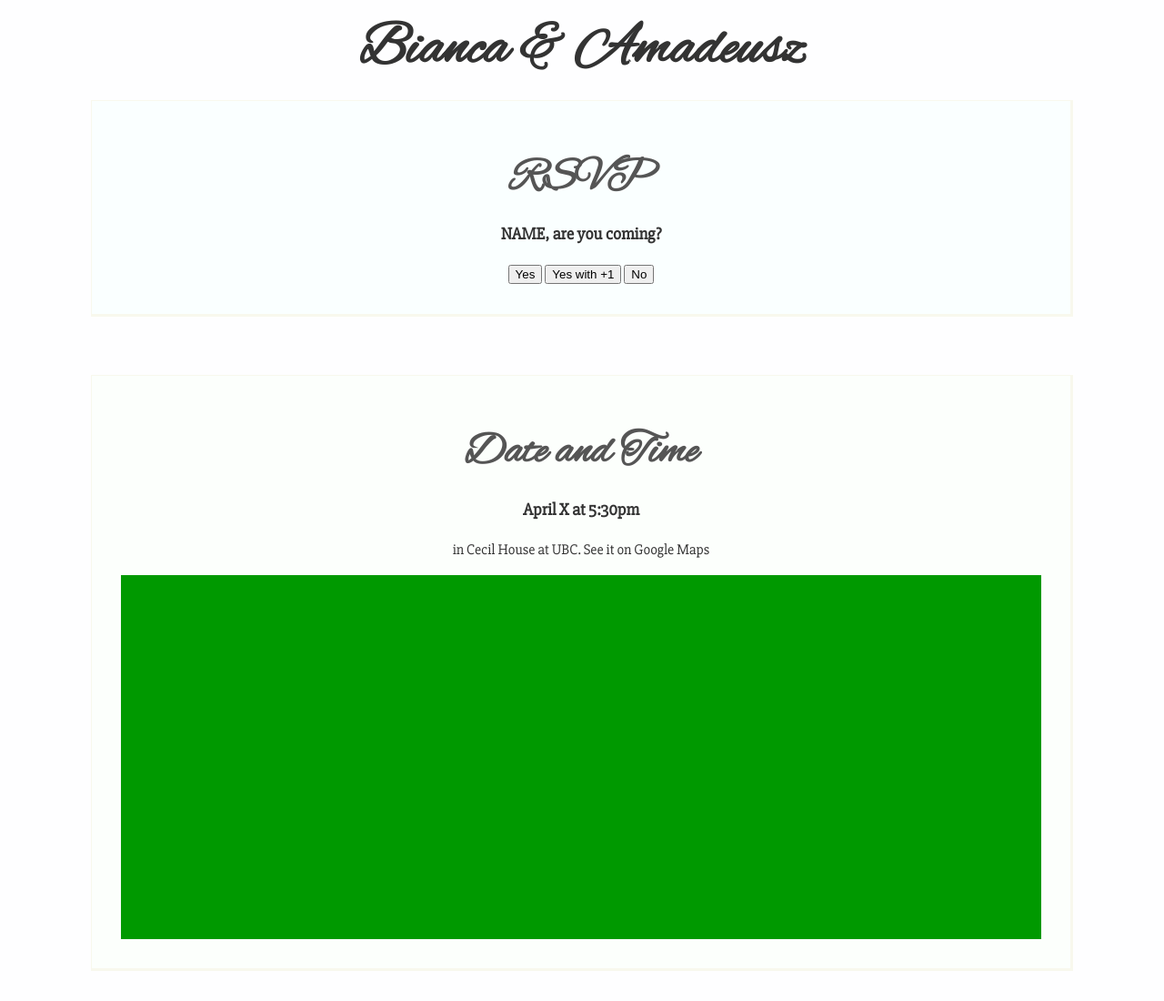
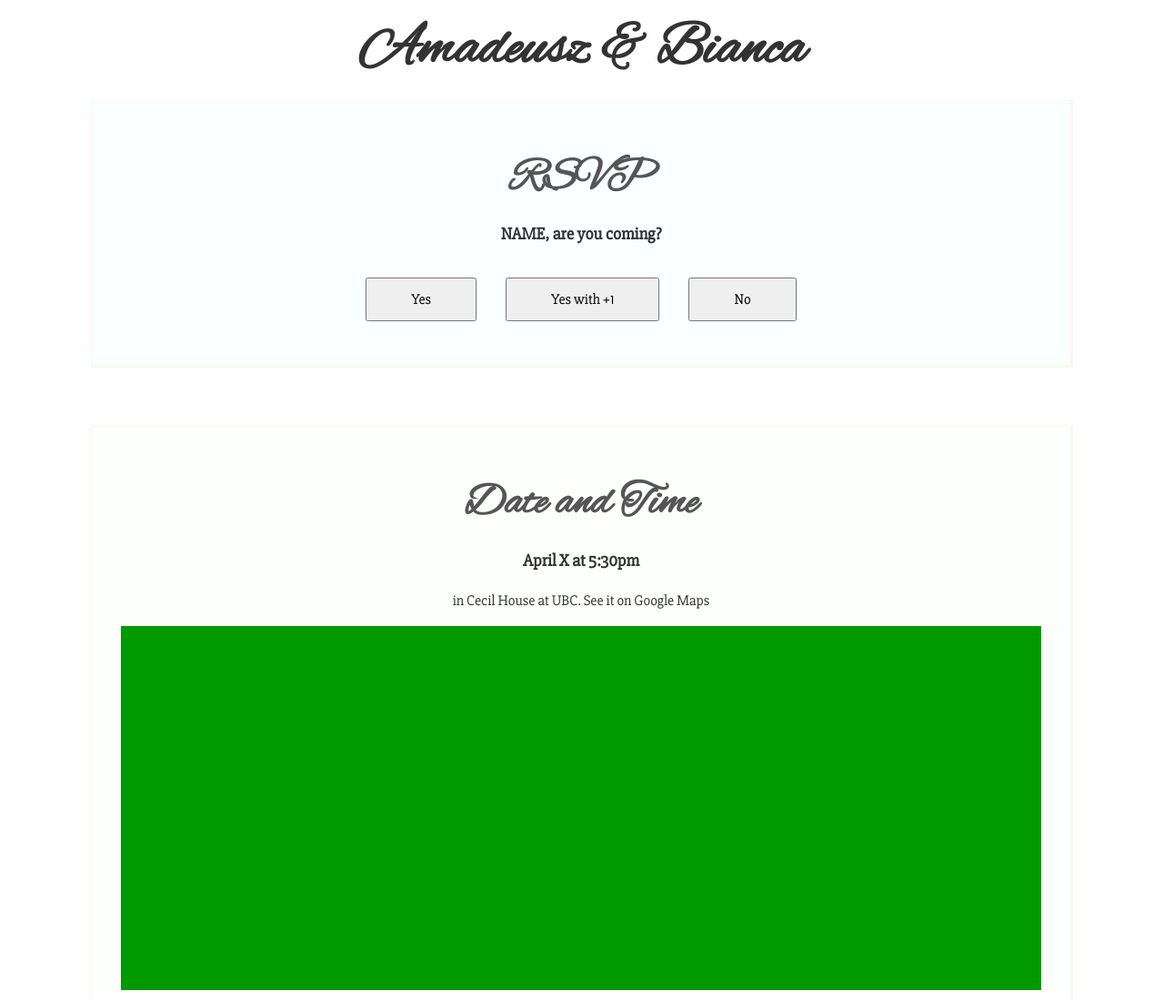
Before and after one commit to AmadeusW/wedding, a plain HTML site: page website/index.html in a window 1280 px wide. Shown: the top 1100 px of the page at 91% size. Drawn offline with Linux system fonts and the light colour scheme.

Commit message:
buttons and headers

```diff
--- a/website/index.html
+++ b/website/index.html
@@ -2,12 +2,12 @@
 <html lang="en">
   <head>
     <meta charset="utf-8">
-    <title>Wedding Webpage</title>
+    <title>Bianca &amp; Amadeusz</title>
     <link rel="stylesheet" href="style.css">
     <link href="https://fonts.googleapis.com/css?family=Alex+Brush|Arvo|Slabo+27px" rel="stylesheet">
   </head>
   <body>
-    <h1>Bianca &amp; Amadeusz</h1>
+    <h1>Amadeusz &amp; Bianca</h1>
     <section id="rsvp">
         <h2>RSVP</h2>
         <h3>NAME, are you coming?</h3>
--- a/website/style.css
+++ b/website/style.css
@@ -52,6 +52,20 @@ h2 {
     margin-bottom: 4em;
 }
 
+.rsvpbuttons {
+    width: 50%;
+    margin: 0 auto;
+    display: flex;
+}
+
+.rsvpbuttons button {
+    flex-grow: 1;
+    margin: 1em;
+    height: 3em;
+    font-family: 'Slabo 27px', serif;
+    font-size: 1em;
+}
+
 .maparea {
     background: #090;
     width: 100%;
@@ -60,6 +74,6 @@ h2 {
 
 .placeholder {
     background: #600;
-    width: 60%;
+    width: 100%;
     height: 400px;
 }
```
